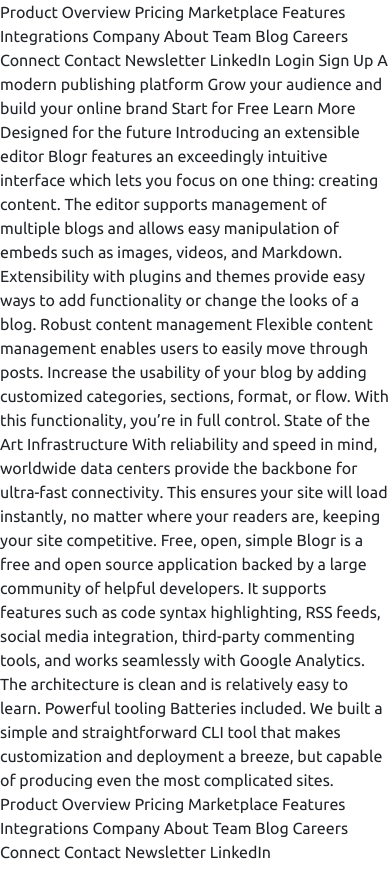
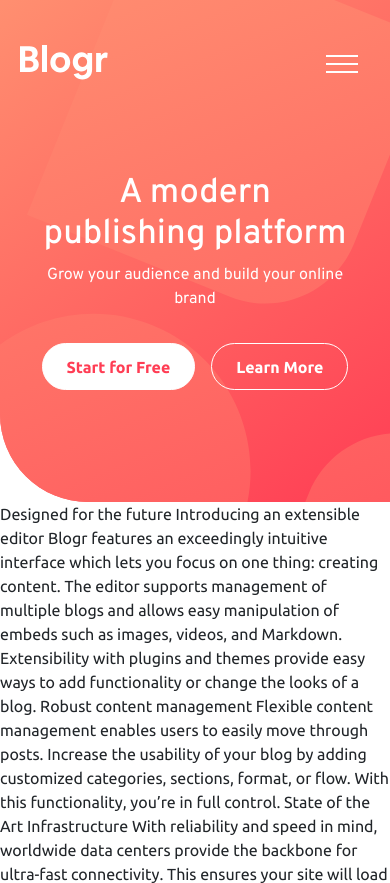
Before and after one commit to anaClarissi/blogr-lading-page, a website built with Vite: page index.html in a window 390 px wide. Shown: the top 883 px of the page. Built offline with nearby package versions, Linux system fonts and the light colour scheme.

Commit message:
feat: mobile header design

```diff
--- a/index.html
+++ b/index.html
@@ -19,28 +19,118 @@
 <body>
 
   <header id="header">
-    Product
-    Overview
-    Pricing
-    Marketplace
-    Features
-    Integrations
-    Company
-    About
-    Team
-    Blog
-    Careers
-    Connect
-    Contact
-    Newsletter
-    LinkedIn
 
-    Login
-    Sign Up
-    A modern publishing platform
-    Grow your audience and build your online brand
-    Start for Free
-    Learn More
+    <div class="container">
+
+      <nav class="navbar navbar-expand-lg">
+
+        <div class="container-fluid">
+
+          <a href="#" class="navbar-brand">
+            <img src="./src/assets/images/logo.svg" alt="Blogr Logo" class="logo logo-header">
+          </a>
+
+          <button class="navbar-toggler" type="button" data-bs-toggle="collapse" data-bs-target="#navbarNav" aria-controls="navbarNav" aria-expanded="false" aria-label="Toggle navigation">
+            <img src="./src/assets/images/icon-hamburger.svg" alt="" class="toggler-icon">
+          </button>
+
+          <div class="collapse navbar-collapse" id="navbarNav">
+
+            <ul class="navbar-nav">
+
+              <li class="nav-item dropdown">
+
+                <a href="#" class="nav-link dropdown-toggle" role="button" data-bs-toggle="dropdown" aria-expanded="false">
+                  Product
+                </a>
+
+                <ul class="dropdown-menu">
+
+                  <li><a href="#" class="dropdown-item">Overview</a></li>
+                  <li><a href="#" class="dropdown-item">Pricing</a></li>
+                  <li><a href="#" class="dropdown-item">Marketplace</a></li>
+                  <li><a href="#" class="dropdown-item">Features</a></li>
+                  <li><a href="#" class="dropdown-item">Integrations</a></li>
+
+                </ul>
+
+              </li>
+
+              <li class="nav-item dropdown">
+
+                <a href="#" class="nav-link dropdown-toggle" role="button" data-bs-toggle="dropdown" aria-expanded="false">
+                  Company
+                </a>
+
+                <ul class="dropdown-menu">
+
+                  <li><a href="#" class="dropdown-item">About</a></li>
+                  <li><a href="#" class="dropdown-item">Team</a></li>
+                  <li><a href="#" class="dropdown-item">Blog</a></li>
+                  <li><a href="#" class="dropdown-item">Careers</a></li>
+
+                </ul>
+
+              </li>
+
+              <li class="nav-item dropdown">
+
+                <a href="#" class="nav-link dropdown-toggle" role="button" data-bs-toggle="dropdown" aria-expanded="false">
+                  Connect
+                </a>
+
+                <ul class="dropdown-menu">
+
+                  <li><a href="#" class="dropdown-item">Contact</a></li>
+                  <li><a href="#" class="dropdown-item">Newsletter</a></li>
+                  <li><a href="#" class="dropdown-item">LinkedIn</a></li>
+
+                </ul>
+
+              </li>
+
+            </ul>
+
+            <div class="header-actions">
+
+              <button type="button" class="btn btn-login">Login</button>
+
+              <button type="button" class="btn btn-signup">Sign Up</button>
+
+            </div>
+
+          </div>
+
+        </div>
+
+      </nav>
+
+      <div class="header-content">
+
+        <h1 class="title">A modern publishing platform</h1>
+
+        <p class="subtitle">Grow your audience and build your online brand</p>
+
+        <div class="header-content--actions">
+
+          <button type="button" class="btn btn-start-free">Start for Free</button>
+
+          <button type="button" class="btn btn-learn-more">Learn More</button>
+
+        </div>
+
+      </div>
+
+    </div>
+
+    <picture class="header-picture" aria-hidden="true">
+
+      <source media="(max-width: 48em)" srcset="./src/assets/images/bg-pattern-intro-mobile.svg" class="background-image mobile">
+
+      <img src="./src/assets/images/bg-pattern-intro-desktop.svg" alt="" class="background-image desktop">
+
+    </picture>
+
   </header>
 
   <main id="main">
--- a/src/css/style.css
+++ b/src/css/style.css
@@ -44,6 +44,11 @@
 /*              BODY              */
 /*================================*/
 
+.title,
+.subtitle {
+  font-family: var(--font-secondary);
+}
+
 *,
 *::before,
 *::after {
@@ -60,3 +65,105 @@ body {
   font-weight: 400;
   background-color: var(--white);
 }
+
+
+
+/*================================*/
+/*             HEADER             */
+/*================================*/
+
+#header {
+  position: relative;
+  background-color: var(--orange-300);
+  background: linear-gradient(145deg,
+    var(--orange-300),
+    var(--red-550));
+  border-bottom-left-radius: 5.5rem;
+  overflow: hidden;
+}
+
+#header .container {
+  display: flex;
+  flex-direction: column;
+  align-items: center;
+}
+
+.header-picture {
+  position: absolute;
+  top: 50%;
+  left: 50%;
+  transform: translate(-15%, -20%) scale(3.25);
+  z-index: 1;
+  width: 100%;
+}
+
+.background-image {
+  width: 100%;
+  object-fit: cover;
+}
+
+.navbar {
+  min-width: 100%;
+  z-index: 10;
+}
+
+.navbar .container-fluid{
+  justify-content: space-between;
+  align-items: center;
+  padding: 2rem 0.5rem 1rem;
+}
+
+.logo-header {
+  width: 5.5rem;
+}
+
+.navbar-toggler {
+  border: none;
+}
+
+.navbar-toggler:focus {
+  box-shadow: none;
+}
+
+.header-content {
+  display: flex;
+  flex-direction: column;
+  align-items: center;
+  padding: 4rem 0 5rem;
+  text-align: center;
+  max-width: 20rem;
+  z-index: 10;
+}
+
+.header-content .title {
+  font-size: 2.15rem;
+  color: var(--white);
+}
+
+.header-content .subtitle {
+  color: var(--white);
+}
+
+.header-content--actions {
+  display: flex;
+  justify-content: center;
+  gap: 1rem;
+  width: 100%;
+  padding: 1rem 0 2rem;
+}
+
+.header-content--actions .btn {
+  padding: 0.65rem 1.5rem;
+  border: 1px solid var(--white);
+  border-radius: 2rem;
+  font-weight: 700;
+}
+
+.btn-start-free {
+  color: var(--red-550);
+  background-color: var(--white);
+}
+
+.btn-learn-more {
+  color: var(--white);
+}
--- a/src/js/main.js
+++ b/src/js/main.js
@@ -1,3 +1,4 @@
 import 'bootstrap/dist/css/bootstrap.min.css'
 import 'bootstrap/dist/js/bootstrap.bundle.min.js'
 import '../css/style.css'
+import '../js/toggler-button.js'
--- /dev/null
+++ b/src/js/toggler-button.js
@@ -0,0 +1,15 @@
+const togglerButton = document.querySelector(".navbar-toggler");
+
+const togglerIcon = togglerButton.querySelector(".toggler-icon");
+
+const menuIcon = "./src/assets/images/icon-hamburger.svg";
+
+const closeIcon = "./src/assets/images/icon-close.svg";
+
+togglerButton.addEventListener("click", () => {
+
+    const isOpen = togglerButton.getAttribute("aria-expanded") === "true";
+
+    togglerIcon.src = isOpen ? closeIcon : menuIcon;
+
+});
```
